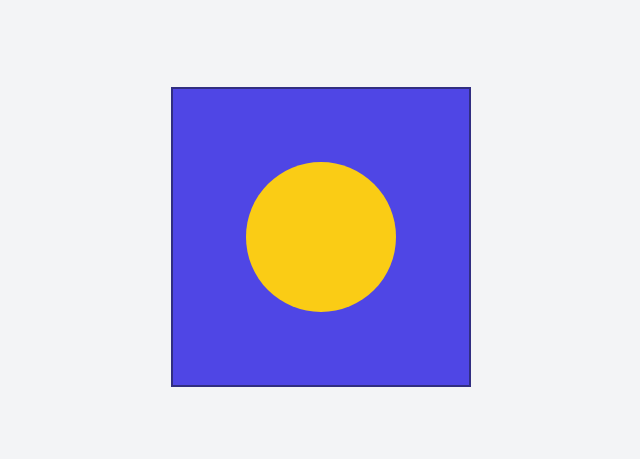
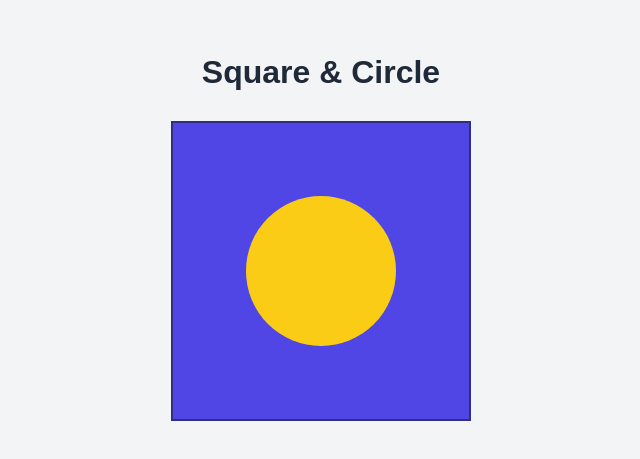
Before and after one commit to Appa45/Assignment7, a React (Vite) app in the folder random-joke-app/: page / in a window 1280 px wide. Shown: the part 163-622 px from the top of the page, without its empty margins (319-959 px from the left). Built offline with nearby package versions, Linux system fonts and the light colour scheme.

Commit message:
app.jsx and app.css

```diff
--- a/random-joke-app/src/App.css
+++ b/random-joke-app/src/App.css
@@ -2,9 +2,18 @@
 .app-container {
   min-height: 100vh;
   display: flex;
+  flex-direction: column;
   justify-content: center;
   align-items: center;
   padding: 20px;
+  gap: 30px;
+}
+
+.app-container h1 {
+  font-size: 32px;
+  font-weight: 700;
+  color: #1f2937;
+  text-align: center;
 }
 
 .square {
--- a/random-joke-app/src/App.jsx
+++ b/random-joke-app/src/App.jsx
@@ -5,6 +5,8 @@ import "./App.css";
 function App() {
   return (
     <main className="app-container">
+      <h1>Square &amp; Circle</h1>
+
       <div className="square">
         <div className="circle"></div>
       </div>
```
